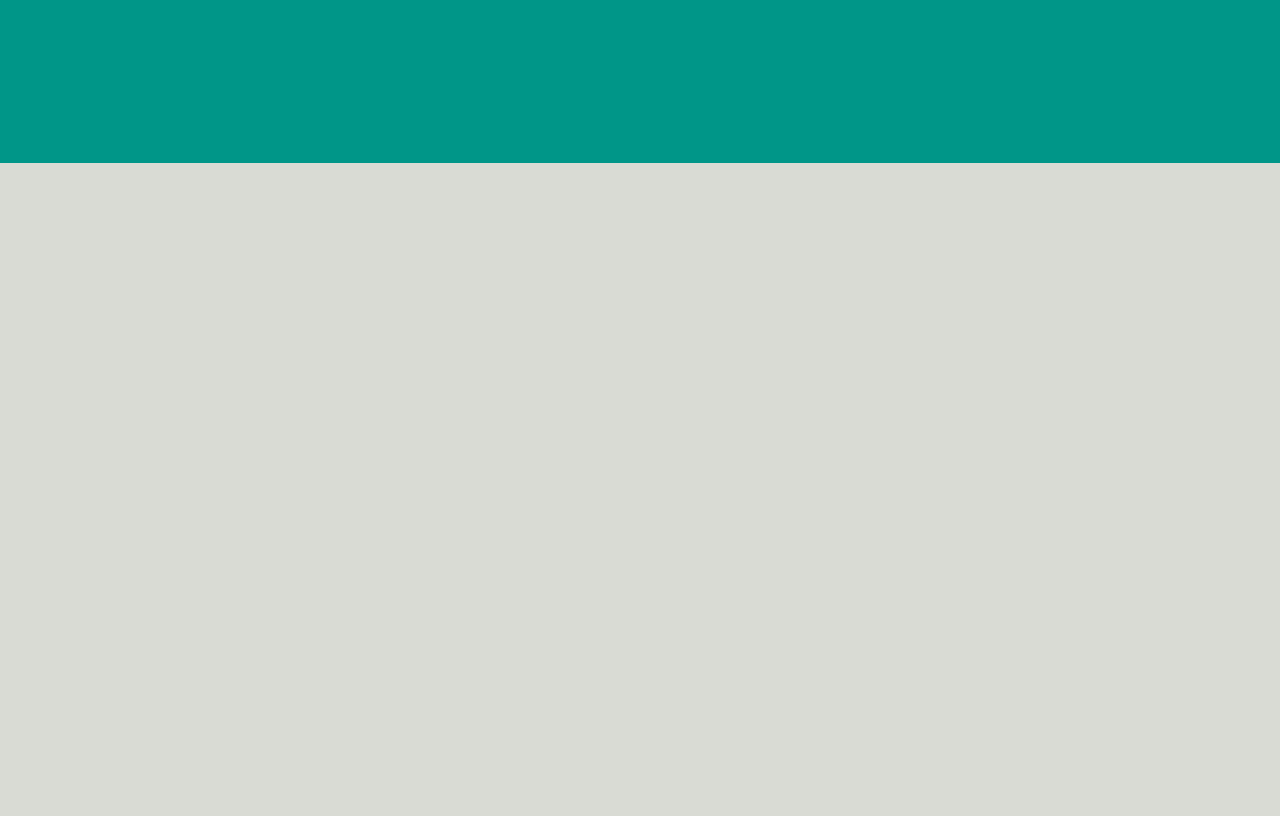
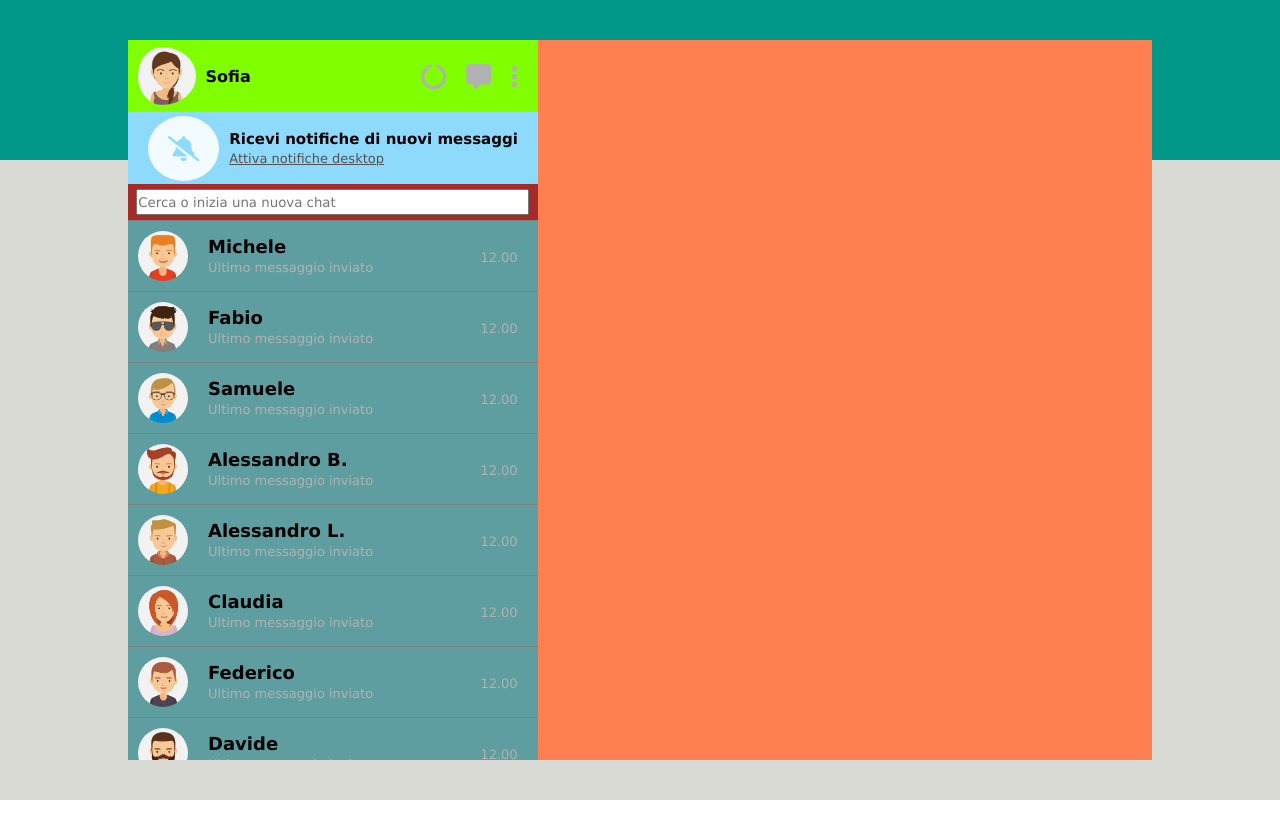
Before and after one commit to leonardochen01/vue-boolzapp, a plain HTML site: page MILESTONE 1/index.html in a window 1280 px wide. Drawn offline with nearby package versions, Linux system fonts and the light colour scheme.

Commit message:
MILESTONE 1: added left sidebar

```diff
--- a/MILESTONE 1/css/style.css
+++ b/MILESTONE 1/css/style.css
@@ -1,4 +1,171 @@
 body{
   height: 100vh;
   background-image: linear-gradient(to bottom, rgb(0, 150, 136) 20%,rgb(217, 219, 212) 0%);
+  justify-content: center;
+  align-items: center;
 }
+
+/*GENERAL*/
+
+*{
+  padding: 0;
+  margin: 0;
+  box-sizing: border-box;
+  font-family: 'Lucida Sans', 'Lucida Sans Regular', 'Lucida Grande', 'Lucida Sans Unicode', Geneva, Verdana, sans-serif;
+}
+
+i:hover{
+  cursor: pointer;
+  filter: brightness(2);
+}
+
+/*UTILITIES*/
+
+.d-f{
+  display: flex;
+}
+
+.grey{
+  color: rgb(177, 177, 177);
+}
+
+/*CSS*/
+
+#app{
+  background-color: beige;
+  width: 80vw;
+  height: 90vh;
+}
+
+.left-sidebar{
+  background-color: cadetblue;
+  width: 40%;
+  height: 100%;
+}
+
+.toolsbar{
+  background-color: blueviolet;
+  width: 100%;
+  height: 25%;
+}
+
+.main-user{
+  background-color: chartreuse;
+  height: 40%;
+  justify-content: space-between;
+}
+
+.main-user div{
+  height: 100%;
+  align-items: center;
+}
+
+.main-user div img{
+  height: 80%;
+  border-radius: 50%;
+  padding-left: 10px;
+}
+
+.main-user div span{
+  font-weight: bold;
+  padding-left: 10px;
+}
+
+.left-icons{
+  gap: 20px;
+  padding-right: 20px;
+}
+
+.left-icons i{
+  font-size: 25px;
+}
+
+.notification{
+  background-color: rgb(142, 218, 252);
+  height: 40%;
+  align-items: center;
+}
+
+.notification i{
+  border-radius: 50%;
+  background-color: rgb(242, 251, 255);
+  padding: 20px;
+  font-size: 25px;
+  color: rgb(142, 218, 252);
+  margin-left: 20px;
+  margin-right: 10px;
+}
+
+.notification h3{
+  font-size: 15px;
+  font-weight: bold;
+}
+
+.notification span{
+  font-size: 13px;
+  text-decoration: underline;
+  color: rgb(85, 80, 80);
+}
+
+.search{
+  background-color: brown;
+  height: 20%;
+  justify-content: center;
+  align-items: center;
+}
+
+#searchbar{
+  width: 96%;
+  height: 70%;
+}
+
+.msglist{
+  height: 75%;
+  overflow-y: scroll;
+}
+
+.contact{
+  align-items: center;
+  border-top: 1px solid gray;
+  padding: 10px 0;
+  position: relative;
+}
+
+.profile-image{
+  width: 50px;
+  height: 50px;
+  margin-left: 10px;
+  border-radius: 50%;
+}
+
+.contact div{
+  margin-left: 20px;
+}
+
+.name{
+  font-size: 18px;
+}
+
+.contact span{
+  font-size: 13px;
+}
+
+.lasthour{
+  position: absolute;
+  right: 20px;
+}
+
+
+
+
+
+
+
+
+
+
+.right-sidebar{
+  background-color: coral;
+  width: 60%;
+  height: 100%;
+}
--- a/MILESTONE 1/index.html
+++ b/MILESTONE 1/index.html
@@ -9,12 +9,85 @@
   <link rel="stylesheet" href="https://cdnjs.cloudflare.com/ajax/libs/font-awesome/6.4.0/css/all.min.css">
   <title>Boolzap</title>
 </head>
-<body>
+<body class="d-f">
+
+  <div id="app" class="d-f">
+
+    <div class="left-sidebar">
+
+      <div class="toolsbar"> <!--div che contiene profilo utente, pannello notifiche e barra ricerca-->
+
+        <div class="main-user d-f">
+          <div class="d-f">
+            <img src="img/avatar_io.jpg">
+            <span>Sofia</span>
+          </div>
+          <div class="left-icons d-f">
+            <i class="fa-sharp fa-solid fa-circle-notch grey"></i>
+            <i class="fa-solid fa-message grey"></i>
+            <i class="fa-solid fa-ellipsis-vertical grey"></i>
+          </div>
+        </div>
+
+        <div class="notification d-f">
+          <i class="fa-solid fa-bell-slash"></i>
+          <div>
+            <h3>Ricevi notifiche di nuovi messaggi</h3>
+            <span>Attiva notifiche desktop</span>
+          </div>
+        </div>
+
+        <div class="search d-f">
+          <input type="search" id="searchbar" placeholder="Cerca o inizia una nuova chat">
+        </div>
+
+      </div> <!--fine div toolsbar-->
+
+      <div class="msglist">
+
+        <div v-for="contact in contacts" class="contact d-f">
+
+          <img :src="contact.profile" class="profile-image">
+
+          <div>
+            <h2 class="name">{{ contact.user }}</h2>
+            <span class="lastmsg grey">Ultimo messaggio inviato</span>
+          </div>
+
+          <div class="lasthour">
+            <span class="grey">12.00</span>
+          </div>
+
+        </div>
+
+      </div>
+
+
+
+    </div> <!--fine div leftsidebar-->
 
 
 
 
 
+    <div class="right-sidebar">
+
+
+
+    </div> <!--fine div rightsidebar-->
+
+
+
+
+
+
+
+
+
+
+
+  </div> <!--div app-->
+
   <script src="js/script.js"></script>
 </body>
 </html>
--- a/MILESTONE 1/js/script.js
+++ b/MILESTONE 1/js/script.js
@@ -4,6 +4,42 @@ createApp({
   data(){
     return{
 
+      //array di persone
+      contacts:[
+        {
+          user: 'Michele',
+          profile: 'img/avatar_1.jpg'
+        },
+        {
+          user: 'Fabio',
+          profile: 'img/avatar_2.jpg'
+        },
+        {
+          user: 'Samuele',
+          profile: 'img/avatar_3.jpg'
+        },
+        {
+          user: 'Alessandro B.',
+          profile: 'img/avatar_4.jpg'
+        },
+        {
+          user: 'Alessandro L.',
+          profile: 'img/avatar_5.jpg'
+        },
+        {
+          user: 'Claudia',
+          profile: 'img/avatar_6.jpg'
+        },
+        {
+          user: 'Federico',
+          profile: 'img/avatar_7.jpg'
+        },
+        {
+          user: 'Davide',
+          profile: 'img/avatar_8.jpg'
+        }
+      ]
+
     }
   }
 }).mount('#app')
```
Also changed, not shown: MILESTONE 1/img/avatar_1.jpg (renamed from img/avatar_1.jpg), MILESTONE 1/img/avatar_2.jpg (renamed from img/avatar_2.jpg), MILESTONE 1/img/avatar_3.jpg (renamed from img/avatar_3.jpg), MILESTONE 1/img/avatar_4.jpg (renamed from img/avatar_4.jpg), MILESTONE 1/img/avatar_5.jpg (renamed from img/avatar_5.jpg), MILESTONE 1/img/avatar_6.jpg (renamed from img/avatar_6.jpg), MILESTONE 1/img/avatar_7.jpg (renamed from img/avatar_7.jpg), MILESTONE 1/img/avatar_8.jpg (renamed from img/avatar_8.jpg), MILESTONE 1/img/avatar_io.jpg (renamed from img/avatar_io.jpg), MILESTONE 1/img/mine.jpg (renamed from img/mine.jpg).
